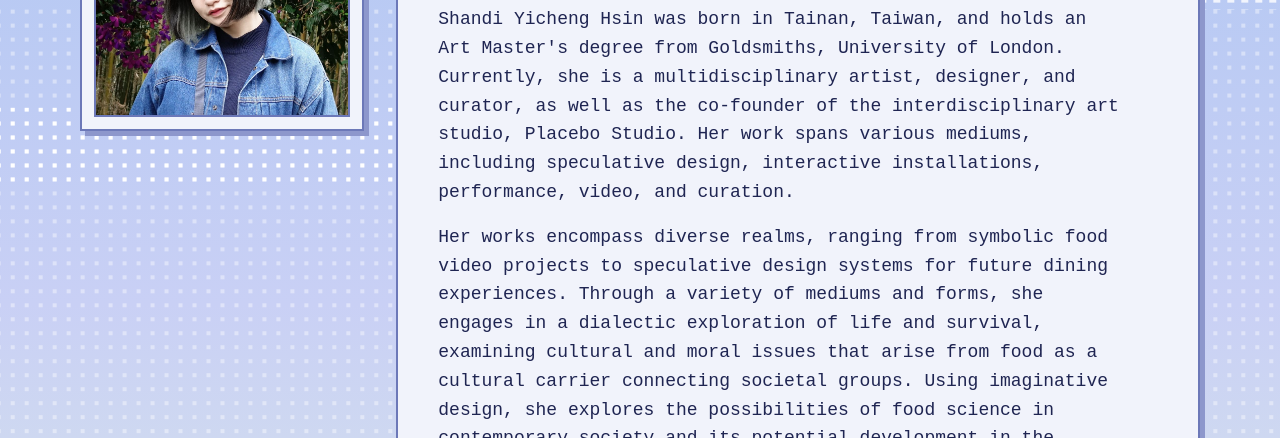
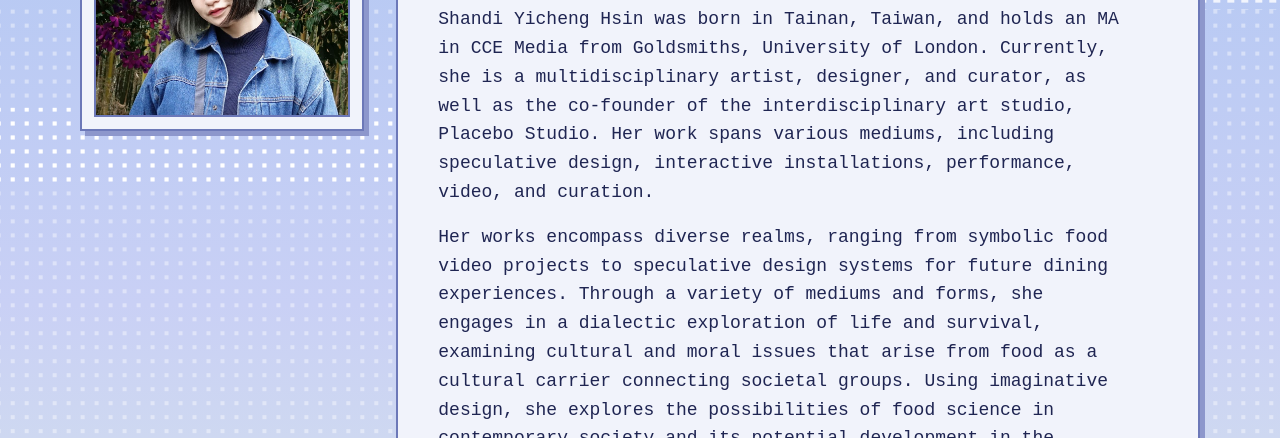
Before and after one commit to shandixme/shandixme, a plain HTML site: page about.html in a window 1280 px wide. Shown: the part 362-800 px from the top of the page. Drawn offline with Linux system fonts and the light colour scheme; a web font is replaced by a local one.

Commit message:
Use the degree name in the About bio
The first sentence of the bio now says "holds an MA in CCE Media"
instead of "an Art Master's degree", matching the status window.

Co-Authored-By: Claude Opus 5.5 <noreply@anthropic.com>
Claude-Session: https://claude.ai/code/session_01Qk9SUZXiHALEFHt81uXqk5

```diff
--- a/about.html
+++ b/about.html
@@ -80,7 +80,7 @@
         <div style="padding: 34px 40px 38px; display: flex; flex-direction: column; gap: 16px">
           <p style="margin: 0; font-size: 15px">Interdisciplinary Artist | Designer | Kikisake-shi</p>
           <h1 style="margin: 0; font-family: 'Pixelify Sans', sans-serif; font-weight: 700; font-size: clamp(40px, 6vw, 68px); line-height: 0.95; color: #3B4A9C">Shandi<br>Yicheng Hsin</h1>
-          <p style="margin: 0; font-size: 18px; max-width: 38em">Shandi Yicheng Hsin was born in Tainan, Taiwan, and holds an Art Master's degree from Goldsmiths, University of London. Currently, she is a multidisciplinary artist, designer, and curator, as well as the co-founder of the interdisciplinary art studio, Placebo Studio. Her work spans various mediums, including speculative design, interactive installations, performance, video, and curation.</p>
+          <p style="margin: 0; font-size: 18px; max-width: 38em">Shandi Yicheng Hsin was born in Tainan, Taiwan, and holds an MA in CCE Media from Goldsmiths, University of London. Currently, she is a multidisciplinary artist, designer, and curator, as well as the co-founder of the interdisciplinary art studio, Placebo Studio. Her work spans various mediums, including speculative design, interactive installations, performance, video, and curation.</p>
           <p style="margin: 0; font-size: 18px; max-width: 38em">Her works encompass diverse realms, ranging from symbolic food video projects to speculative design systems for future dining experiences. Through a variety of mediums and forms, she engages in a dialectic exploration of life and survival, examining cultural and moral issues that arise from food as a cultural carrier connecting societal groups. Using imaginative design, she explores the possibilities of food science in contemporary society and its potential development in the future.</p>
           <p style="margin: 0; font-size: 18px; max-width: 38em">She has been selected as an international artist-in-residence at Taipei Artist Village x Grey Projects in Singapore (2022), a resident artist at Medialab Prado Media Arts Lab in Spain (2019), and sponsored by the National Taiwan Museum of Fine Arts for an artist residency at V2_ Institute for the Unstable Media in Rotterdam, the Netherlands (2018).</p>
         </div>
```
